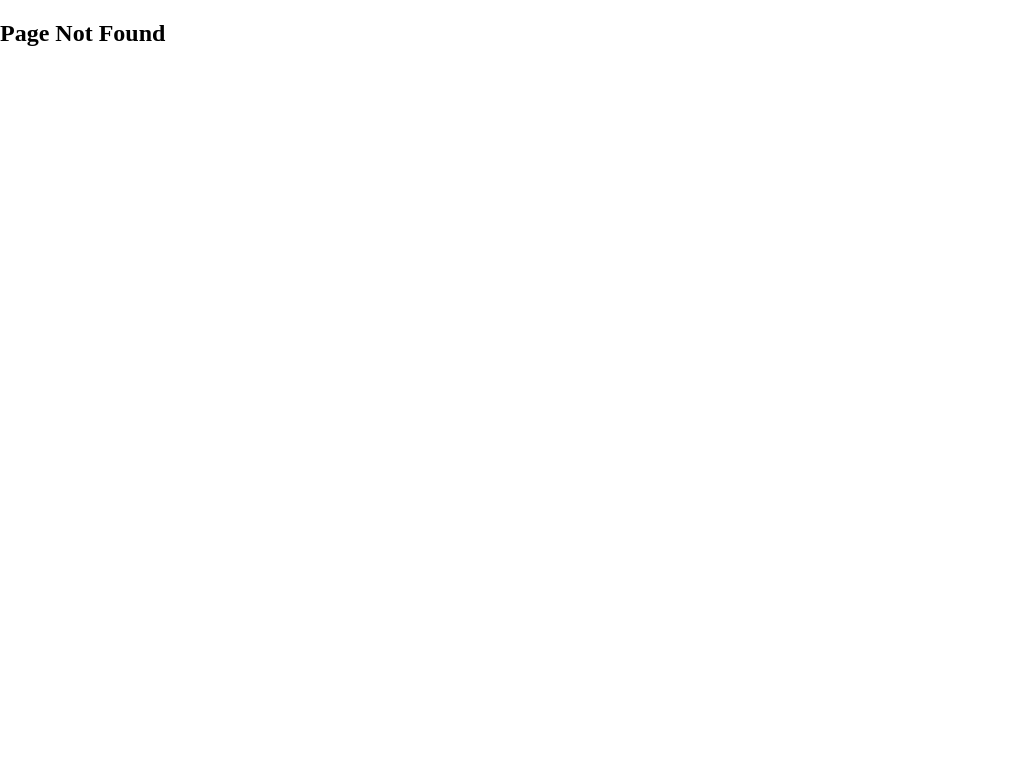
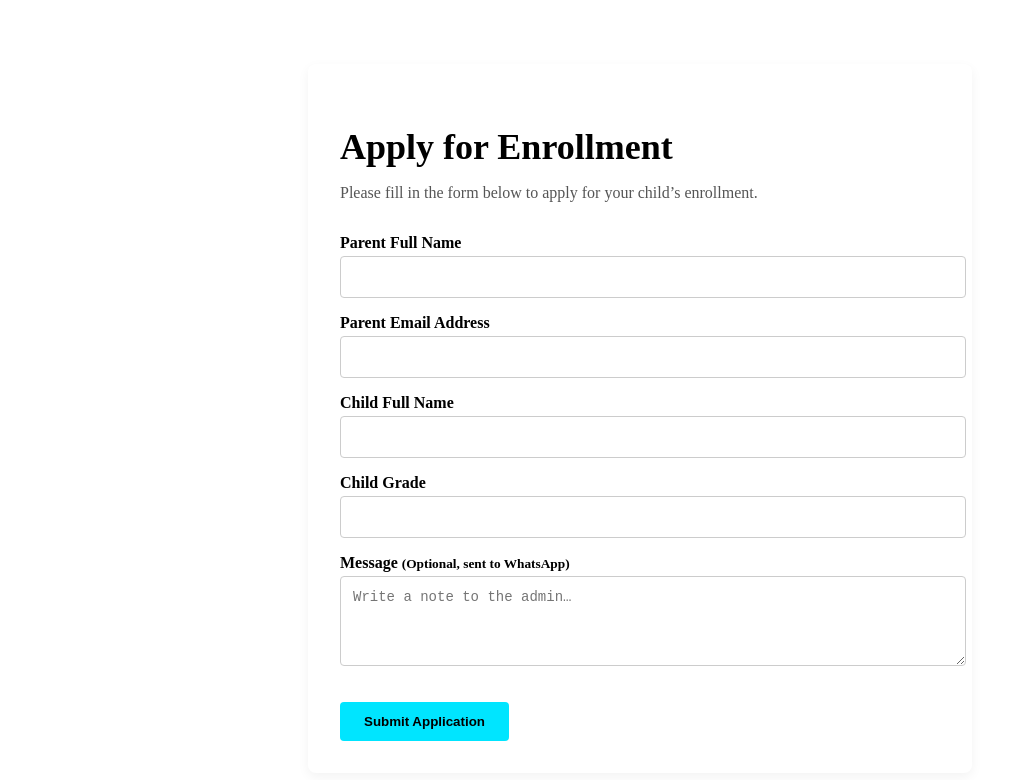
Before and after one commit to DeFatso/next_century_frontend, a React (Create React App) app: page /apply in a window 1280 px wide. Before the commit this address had no page. Shown: the top 780 px of the page, without its empty margins (0-1027 px from the left). Built offline with nearby package versions, Linux system fonts and the light colour scheme.

Commit message:
application form

```diff
--- a/src/App.js
+++ b/src/App.js
@@ -3,6 +3,7 @@ import RegisterPage from "./pages/RegisterPage";
 import LoginPage from "./pages/LoginPage";
 import DashboardPage from "./pages/DashboardPage";
 import LandingPage from "./pages/LandingPage";
+import ApplicationForm from "./components/ApplicationForm";
 
 function App() {
   return (
@@ -12,6 +13,7 @@ function App() {
         <Route path="/dashboard" element={<DashboardPage />} />
         <Route path="/register" element={<RegisterPage />} />
         <Route path="/login" element={<LoginPage />} />
+        <Route path="/apply" element={<ApplicationForm />} />
         <Route path="*" element={<h2>Page Not Found</h2>} />
       </Routes>
     </div>
--- /dev/null
+++ b/src/components/ApplicationForm.jsx
@@ -0,0 +1,142 @@
+import React, { useState } from "react";
+import "../styles/ApplicationForm.css";
+
+const ApplicationForm = () => {
+  const [formData, setFormData] = useState({
+    parentName: "",
+    email: "",
+    childName: "",
+    grade: "",
+    message: "",
+  });
+  const [submitted, setSubmitted] = useState(false);
+
+  const handleChange = (e) => {
+    const { name, value } = e.target;
+    setFormData({ ...formData, [name]: value });
+  };
+
+  const handleSubmit = async (e) => {
+    e.preventDefault();
+
+    const payload = {
+      parent_name: formData.parentName,
+      parent_email: formData.email,
+      child_name: formData.childName,
+      grade_id: parseInt(formData.grade, 10),
+    };
+
+    try {
+      const res = await fetch("http://127.0.0.1:5000/applications/apply", {
+        method: "POST",
+        headers: {
+          "Content-Type": "application/json",
+        },
+        body: JSON.stringify(payload),
+      });
+
+      if (!res.ok) {
+        throw new Error("Failed to submit application");
+      }
+
+      const data = await res.json();
+      console.log("✅ Application submitted:", data);
+
+      if (formData.message.trim()) {
+        const encodedMsg = encodeURIComponent(formData.message.trim());
+        const myWhatsAppNumber = "27721234567"; // ✅ change this to your WhatsApp number
+        window.open(
+          `https://wa.me/${myWhatsAppNumber}?text=${encodedMsg}`,
+          "_blank"
+        );
+      }
+
+      setSubmitted(true);
+    } catch (err) {
+      console.error("❌ Error:", err);
+      alert("There was a problem submitting your application.");
+    }
+  };
+
+  if (submitted) {
+    return (
+      <div className="application-success">
+        <h2>Thank you!</h2>
+        <p>
+          Your application has been received. Our team will review it and get
+          back to you via email shortly.
+        </p>
+      </div>
+    );
+  }
+
+  return (
+    <section className="application-form">
+      <h1>Apply for Enrollment</h1>
+      <p>Please fill in the form below to apply for your child’s enrollment.</p>
+
+      <form onSubmit={handleSubmit}>
+        <div className="form-group">
+          <label>Parent Full Name</label>
+          <input
+            type="text"
+            name="parentName"
+            value={formData.parentName}
+            onChange={handleChange}
+            required
+          />
+        </div>
+
+        <div className="form-group">
+          <label>Parent Email Address</label>
+          <input
+            type="email"
+            name="email"
+            value={formData.email}
+            onChange={handleChange}
+            required
+          />
+        </div>
+
+        <div className="form-group">
+          <label>Child Full Name</label>
+          <input
+            type="text"
+            name="childName"
+            value={formData.childName}
+            onChange={handleChange}
+            required
+          />
+        </div>
+
+        <div className="form-group">
+          <label>Child Grade</label>
+          <input
+            type="text"
+            name="grade"
+            value={formData.grade}
+            onChange={handleChange}
+            required
+          />
+        </div>
+
+        <div className="form-group">
+          <label>Message <small>(Optional, sent to WhatsApp)</small></label>
+          <textarea
+            name="message"
+            rows="4"
+            value={formData.message}
+            onChange={handleChange}
+            placeholder="Write a note to the admin…"
+          />
+        </div>
+
+        <button type="submit" className="submit-btn">
+          Submit Application
+        </button>
+      </form>
+    </section>
+  );
+};
+
+export default ApplicationForm;
--- a/src/components/NavBar.jsx
+++ b/src/components/NavBar.jsx
@@ -1,7 +1,9 @@
 import React, { useState } from "react";
+import { useNavigate } from 'react-router-dom';
 import "../styles/NavBar.css";
 const NavBar = () => {
   const [isOpen, setIsOpen] = useState(false);
+  const navigate = useNavigate();
 
   return (
     <header className="navbar">
@@ -14,7 +16,9 @@ const NavBar = () => {
           <a href="/grades">Grades</a>
           <a href="/how-it-works">How It Works</a>
           <a href="/contact">Contact</a>
-          <button className="enroll-btn">Enroll Now</button>
+          <button className="enroll-btn" onClick={() => navigate("/apply")}>
+            Enroll Now
+          </button>
         </nav>
         <div
           className="hamburger"
--- /dev/null
+++ b/src/styles/ApplicationForm.css
@@ -0,0 +1,69 @@
+.application-form {
+  max-width: 600px;
+  margin: 4rem auto;
+  padding: 2rem;
+  background: #fff;
+  border-radius: 8px;
+  box-shadow: 0px 4px 12px rgba(0, 0, 0, 0.05);
+  text-align: left;
+}
+
+.application-form h1 {
+  font-size: 36px;
+  margin-bottom: 0.5rem;
+}
+
+.application-form p {
+  margin-bottom: 2rem;
+  color: #555;
+}
+
+.form-group {
+  margin-bottom: 1rem;
+}
+
+.form-group label {
+  display: block;
+  margin-bottom: 0.25rem;
+  font-weight: 600;
+}
+
+.form-group input,
+.form-group textarea {
+  width: 100%;
+  padding: 0.75rem;
+  border: 1px solid #ccc;
+  border-radius: 4px;
+  font-size: 14px;
+}
+
+.submit-btn {
+  background: #00E5FF;
+  color: #000;
+  font-weight: bold;
+  padding: 0.75rem 1.5rem;
+  border: none;
+  border-radius: 4px;
+  cursor: pointer;
+  margin-top: 1rem;
+  transition: background 0.3s ease;
+}
+
+.submit-btn:hover {
+  background: #00BCD4;
+}
+
+.application-success {
+  max-width: 600px;
+  margin: 4rem auto;
+  text-align: center;
+}
+
+.application-success h2 {
+  font-size: 32px;
+  margin-bottom: 1rem;
+}
+
+.application-success p {
+  color: #555;
+}
```
